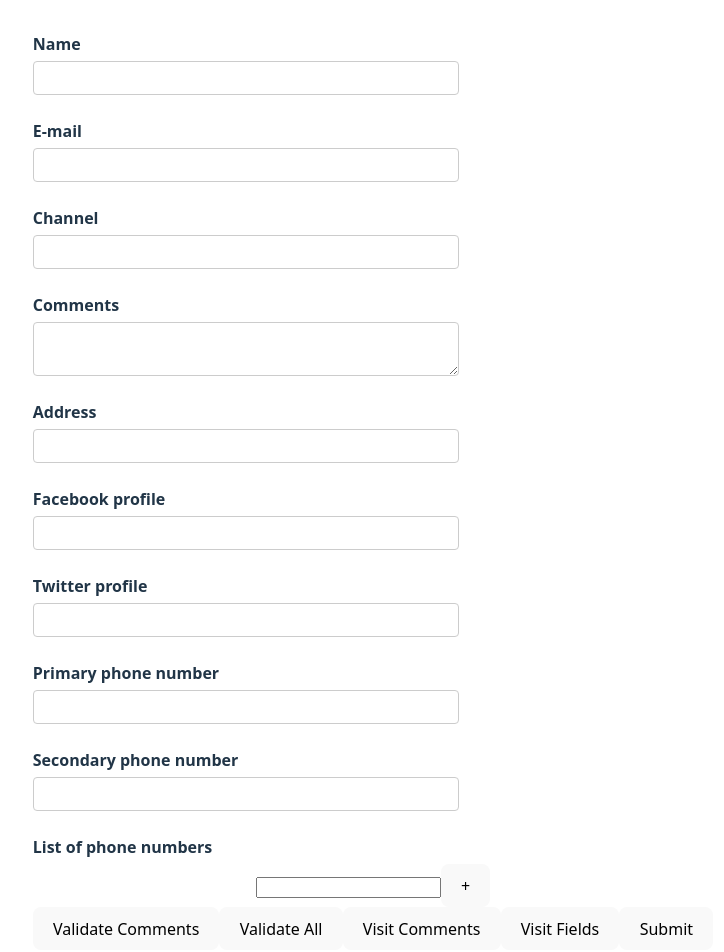
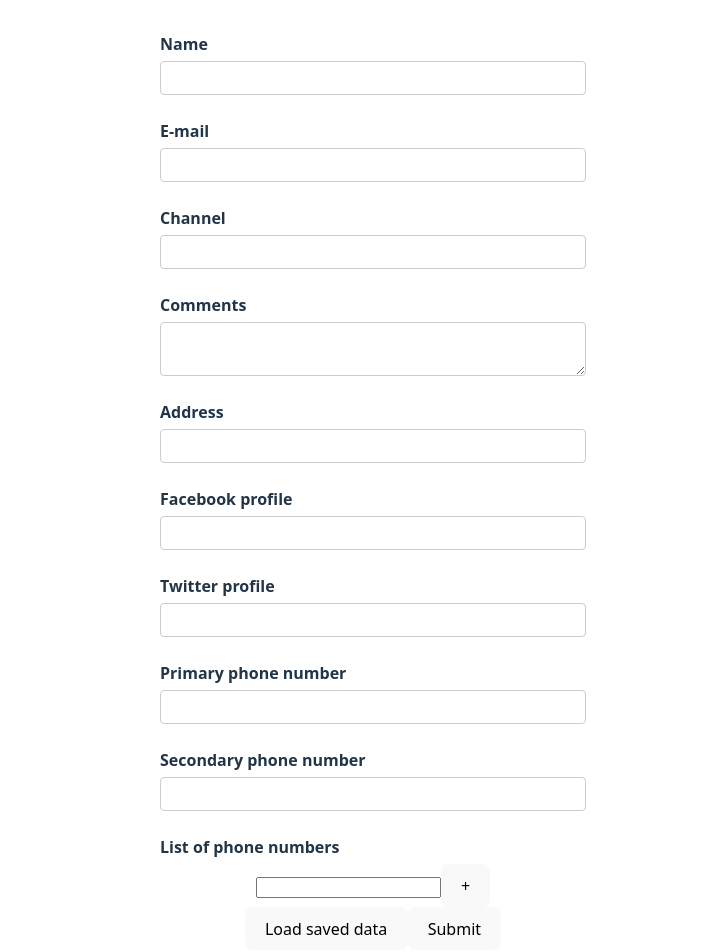
Before and after one commit to aramyants/react-formik, a React (Vite) app: page / in a window 1280 px wide. Shown: the top 952 px of the page, without its empty margins (267-991 px from the left). Built offline with nearby package versions, Linux system fonts and the light colour scheme.

Commit message:
Load Saved Data

```diff
--- a/src/components/YoutubeForm.jsx
+++ b/src/components/YoutubeForm.jsx
@@ -8,6 +8,7 @@ import {
 } from 'formik';
 import * as Yup from 'yup';
 import TextError from './TextError';
+import { useState } from 'react';
 
 const initialValues = {
   name: '',
@@ -15,6 +16,20 @@ const initialValues = {
   channel: '',
   comments: '',
   address: '',
+  social: {
+    facebook: '',
+    twitter: '',
+  },
+  phoneNumbers: ['', ''],
+  phNumbers: [''],
+};
+
+const savedValues = {
+  name: 'Aram',
+  email: 'aram@a.a',
+  channel: 'aramyants',
+  comments: 'Omg welcome to formik',
+  address: 'Ghuruchukh 17 mountain',
   social: {
     facebook: '',
     twitter: '',
@@ -47,11 +62,13 @@ const validateComments = (value) => {
 };
 
 function YoutubeForm() {
+  const [formValues, setFormValues] = useState(null);
   return (
     <Formik
-      initialValues={initialValues}
+      initialValues={formValues || initialValues}
       onSubmit={onSubmit}
       validationSchema={validationSchema}
+      enableReinitialize
       // validateOnMount
       // validateOnBlur={false}
       // validateOnChange={true}
@@ -148,7 +165,7 @@ function YoutubeForm() {
               }}
             </FieldArray>
 
-            <button
+            {/* <button
               type="button"
               onClick={() => formik.validateField('comments')}
             >
@@ -173,7 +190,8 @@ function YoutubeForm() {
               }
             )}>
               Visit Fields
-            </button>
+            </button> */}
+            <button type='button' onClick={() => setFormValues(savedValues)}>Load saved data</button>
             <button type="submit" disabled={!formik.isValid || formik.isSubmitting}>Submit</button>
           </Form>
         );
```
